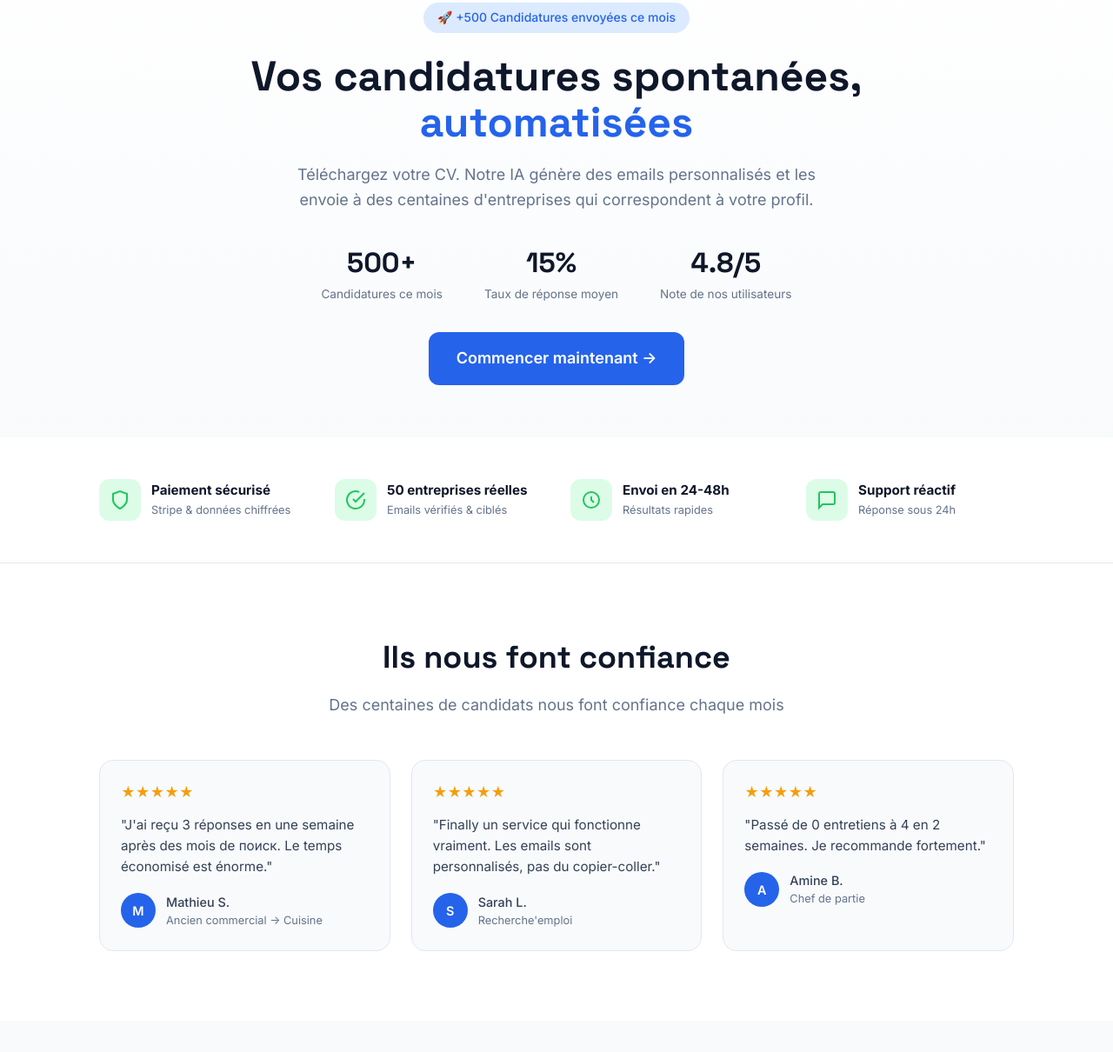
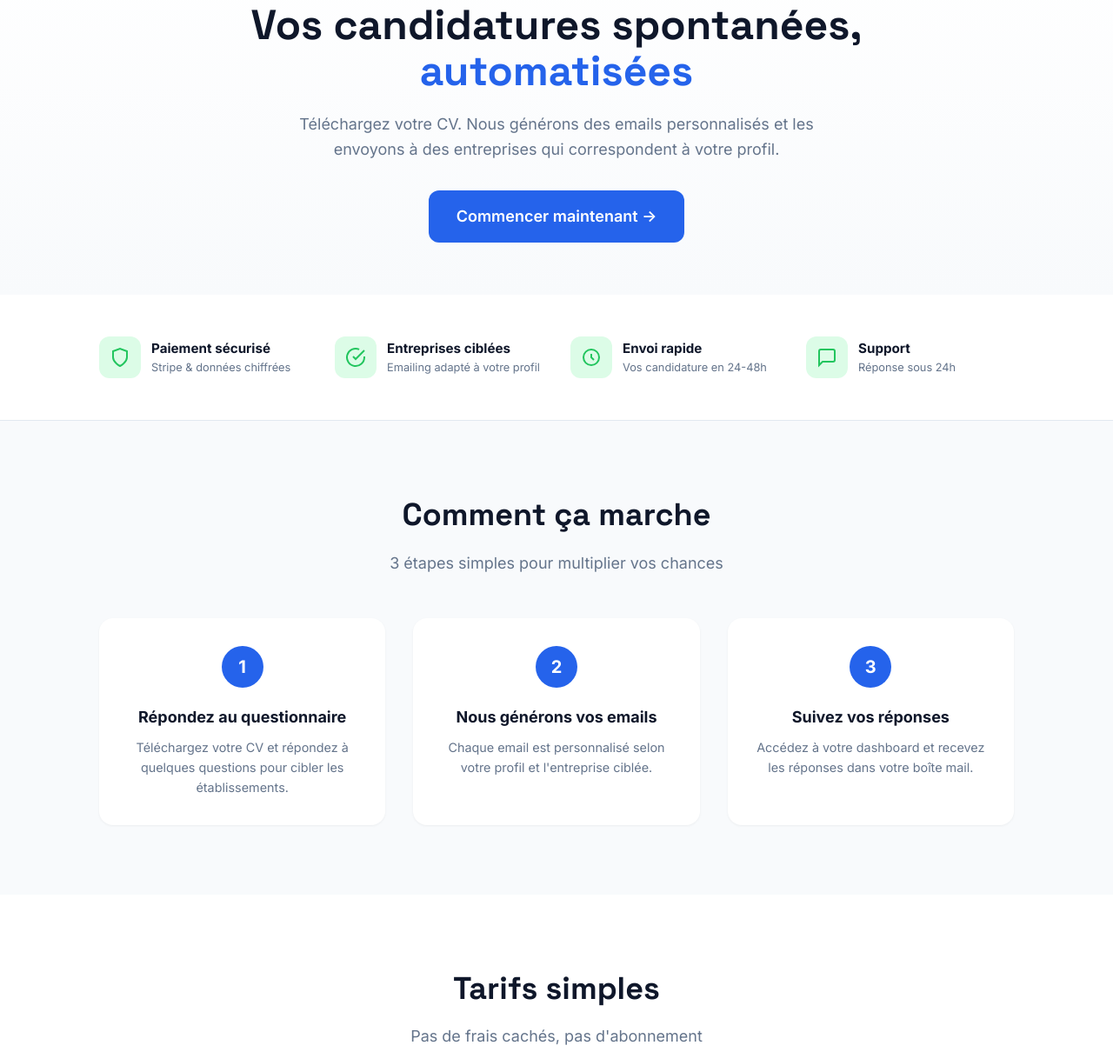
Before and after one commit to yasbig/candidature-facile, a website: page index.html in a window 1280 px wide. Shown: the part 148-1358 px from the top of the page at 87% size. Drawn offline with Linux system fonts and the light colour scheme.

Commit message:
fix: removed fake testimonials and stats - honest content

```diff
--- a/index.html
+++ b/index.html
@@ -21,14 +21,9 @@
     nav a:hover { color: var(--primary); }
     nav a.cta { background: var(--primary); color: var(--white); padding: 10px 20px; border-radius: 8px; margin-left: 16px; }
     .hero { padding: 80px 0 60px; text-align: center; background: linear-gradient(180deg, var(--white) 0%, var(--bg) 100%); }
-    .hero-badge { display: inline-block; background: #dbeafe; color: var(--primary); padding: 6px 16px; border-radius: 20px; font-size: 0.875rem; font-weight: 500; margin-bottom: 24px; }
     .hero h1 { font-family: 'Space Grotesk', sans-serif; font-size: 3rem; font-weight: 700; color: var(--secondary); line-height: 1.1; margin-bottom: 20px; }
     .hero h1 span { color: var(--primary); }
     .hero p { font-size: 1.125rem; color: var(--text-light); max-width: 640px; margin: 0 auto 32px; }
-    .hero-stats { display: flex; justify-content: center; gap: 48px; margin-bottom: 32px; }
-    .hero-stat { text-align: center; }
-    .hero-stat .value { font-family: 'Space Grotesk', sans-serif; font-size: 2rem; font-weight: 700; color: var(--secondary); }
-    .hero-stat .label { font-size: 0.85rem; color: var(--text-light); }
     .hero-cta { display: inline-flex; align-items: center; gap: 8px; background: var(--primary); color: var(--white); padding: 16px 32px; border-radius: 12px; font-size: 1.125rem; font-weight: 600; text-decoration: none; transition: all 0.2s; }
     .hero-cta:hover { background: var(--primary-dark); transform: translateY(-2px); }
 
@@ -40,17 +35,6 @@
     .trust-icon svg { width: 24px; height: 24px; color: var(--success); }
     .trust-item h4 { font-size: 0.95rem; color: var(--secondary); }
     .trust-item p { font-size: 0.8rem; color: var(--text-light); }
-
-    /* TESTIMONIALS */
-    .testimonials { padding: 80px 0; background: var(--white); }
-    .testimonials-grid { display: grid; grid-template-columns: repeat(3, 1fr); gap: 24px; }
-    .testimonial-card { background: var(--bg); padding: 24px; border-radius: 16px; border: 1px solid var(--border); }
-    .testimonial-card .stars { color: var(--warning); margin-bottom: 12px; }
-    .testimonial-card p { font-size: 0.95rem; margin-bottom: 16px; line-height: 1.6; }
-    .testimonial-card .author { display: flex; align-items: center; gap: 12px; }
-    .testimonial-card .avatar { width: 40px; height: 40px; background: var(--primary); border-radius: 50%; display: flex; align-items: center; justify-content: center; color: var(--white); font-weight: 600; font-size: 0.9rem; }
-    .testimonial-card .name { font-weight: 500; font-size: 0.9rem; }
-    .testimonial-card .role { font-size: 0.8rem; color: var(--text-light); }
 
     /* HOW IT WORKS */
     .steps { padding: 80px 0; background: var(--bg); }
@@ -93,13 +77,12 @@
     /* FOOTER */
     footer { background: var(--secondary); color: #94a3b8; padding: 48px 0; text-align: center; }
     footer a { color: var(--white); text-decoration: none; }
-    footer .payments { display: flex; justify-content: center; gap: 16px; margin-top: 16px; }
+    footer .payments { display: flex; justify-content: center; gap: 16px; margin-top: 16px; flex-wrap: wrap; }
     footer .payments span { background: rgba(255,255,255,0.1); padding: 8px 16px; border-radius: 6px; font-size: 0.85rem; }
 
     @media (max-width: 768px) {
       .hero h1 { font-size: 2rem; }
-      .hero-stats { flex-direction: column; gap: 24px; }
-      .trust-grid, .testimonials-grid, .steps-grid, .pricing-grid { grid-template-columns: 1fr; }
+      .trust-grid, .steps-grid, .pricing-grid { grid-template-columns: 1fr; }
       .pricing-card.featured { transform: none; }
     }
   </style>
@@ -118,25 +101,8 @@
 
   <section class="hero">
     <div class="container">
-      <span class="hero-badge">🚀 +500 Candidatures envoyées ce mois</span>
       <h1>Vos candidatures spontanées,<br><span>automatisées</span></h1>
-      <p>Téléchargez votre CV. Notre IA génère des emails personnalisés et les envoie à des centaines d'entreprises qui correspondent à votre profil.</p>
-
-      <div class="hero-stats">
-        <div class="hero-stat">
-          <div class="value">500+</div>
-          <div class="label">Candidatures ce mois</div>
-        </div>
-        <div class="hero-stat">
-          <div class="value">15%</div>
-          <div class="label">Taux de réponse moyen</div>
-        </div>
-        <div class="hero-stat">
-          <div class="value">4.8/5</div>
-          <div class="label">Note de nos utilisateurs</div>
-        </div>
-      </div>
-
+      <p>Téléchargez votre CV. Nous générons des emails personnalisés et les envoyons à des entreprises qui correspondent à votre profil.</p>
       <a href="checkout.html" class="hero-cta">Commencer maintenant →</a>
     </div>
   </section>
@@ -151,51 +117,15 @@
         </div>
         <div class="trust-item">
           <div class="trust-icon"><svg viewBox="0 0 24 24" fill="none" stroke="currentColor" stroke-width="2"><path d="M22 11.08V12a10 10 0 1 1-5.93-9.14"/><polyline points="22 4 12 14.01 9 11.01"/></svg></div>
-          <div><h4>50 entreprises réelles</h4><p>Emails vérifiés & ciblés</p></div>
+          <div><h4>Entreprises ciblées</h4><p>Emailing adapté à votre profil</p></div>
         </div>
         <div class="trust-item">
           <div class="trust-icon"><svg viewBox="0 0 24 24" fill="none" stroke="currentColor" stroke-width="2"><path d="M12 8v4l3 3m6-3a9 9 0 11-18 0 9 9 0 0118 0z"/></svg></div>
-          <div><h4>Envoi en 24-48h</h4><p>Résultats rapides</p></div>
+          <div><h4>Envoi rapide</h4><p>Vos candidature en 24-48h</p></div>
         </div>
         <div class="trust-item">
           <div class="trust-icon"><svg viewBox="0 0 24 24" fill="none" stroke="currentColor" stroke-width="2"><path d="M21 15a2 2 0 01-2 2H7l-4 4V5a2 2 0 012-2h14a2 2 0 012 2z"/></svg></div>
-          <div><h4>Support réactif</h4><p>Réponse sous 24h</p></div>
-        </div>
-      </div>
-    </div>
-  </section>
-
-  <!-- TESTIMONIALS -->
-  <section class="testimonials">
-    <div class="container">
-      <div class="section-header">
-        <h2>Ils nous font confiance</h2>
-        <p>Des centaines de candidats nous font confiance chaque mois</p>
-      </div>
-      <div class="testimonials-grid">
-        <div class="testimonial-card">
-          <div class="stars">★★★★★</div>
-          <p>"J'ai reçu 3 réponses en une semaine après des mois de поиск. Le temps économisé est énorme."</p>
-          <div class="author">
-            <div class="avatar">M</div>
-            <div><div class="name">Mathieu S.</div><div class="role">Ancien commercial → Cuisine</div></div>
-          </div>
-        </div>
-        <div class="testimonial-card">
-          <div class="stars">★★★★★</div>
-          <p>"Finally un service qui fonctionne vraiment. Les emails sont personnalisés, pas du copier-coller."</p>
-          <div class="author">
-            <div class="avatar">S</div>
-            <div><div class="name">Sarah L.</div><div class="role">Recherche'emploi</div></div>
-          </div>
-        </div>
-        <div class="testimonial-card">
-          <div class="stars">★★★★★</div>
-          <p>"Passé de 0 entretiens à 4 en 2 semaines. Je recommande fortement."</p>
-          <div class="author">
-            <div class="avatar">A</div>
-            <div><div class="name">Amine B.</div><div class="role">Chef de partie</div></div>
-          </div>
+          <div><h4>Support</h4><p>Réponse sous 24h</p></div>
         </div>
       </div>
     </div>
@@ -216,13 +146,13 @@
         </div>
         <div class="step-card">
           <div class="step-number">2</div>
-          <h3>Notre IA génère vos emails</h3>
+          <h3>Nous générons vos emails</h3>
           <p>Chaque email est personnalisé selon votre profil et l'entreprise ciblée.</p>
         </div>
         <div class="step-card">
           <div class="step-number">3</div>
           <h3>Suivez vos réponses</h3>
-          <p>Accédez à votre dashboard et recevez les réponses directement dans votre boîte mail.</p>
+          <p>Accédez à votre dashboard et recevez les réponses dans votre boîte mail.</p>
         </div>
       </div>
     </div>
@@ -243,24 +173,22 @@
           <ul class="pricing-features">
             <li><svg viewBox="0 0 24 24" fill="none" stroke="currentColor" stroke-width="2"><polyline points="20 6 9 17 4 12"/></svg>10 candidatures</li>
             <li><svg viewBox="0 0 24 24" fill="none" stroke="currentColor" stroke-width="2"><polyline points="20 6 9 17 4 12"/></svg>Emails personnalisés</li>
-            <li><svg viewBox="0 0 24 24" fill="none" stroke="currentColor" stroke-width="2"><polyline points="20 6 9 17 4 12"/></svg>Dashboard basique</li>
-            <li><svg viewBox="0 0 24 24" fill="none" stroke="currentColor" stroke-width="2"><polyline points="20 6 9 17 4 12"/></svg>Support email</li>
+            <li><svg viewBox="0 0 24 24" fill="none" stroke="currentColor" stroke-width="2"><polyline points="20 6 9 17 4 12"/></svg>Dashboard</li>
           </ul>
           <a href="checkout.html?plan=test" class="pricing-btn">Essayer</a>
         </div>
 
         <div class="pricing-card featured">
           <div class="badge">PLUS POPULAIRE</div>
-          <h3>Pack Complet</h3>
+          <h3>Complet</h3>
           <div class="price">29<span>€</span></div>
-          <p class="desc">Pour une recherche active d'emploi</p>
+          <p class="desc">Pour une recherche active</p>
           <ul class="pricing-features">
             <li><svg viewBox="0 0 24 24" fill="none" stroke="currentColor" stroke-width="2"><polyline points="20 6 9 17 4 12"/></svg>50 candidatures</li>
             <li><svg viewBox="0 0 24 24" fill="none" stroke="currentColor" stroke-width="2"><polyline points="20 6 9 17 4 12"/></svg>Emails personnalisés</li>
             <li><svg viewBox="0 0 24 24" fill="none" stroke="currentColor" stroke-width="2"><polyline points="20 6 9 17 4 12"/></svg>Dashboard complet</li>
             <li><svg viewBox="0 0 24 24" fill="none" stroke="currentColor" stroke-width="2"><polyline points="20 6 9 17 4 12"/></svg>Suivi des réponses</li>
-            <li><svg viewBox="0 0 24 24" fill="none" stroke="currentColor" stroke-width="2"><polyline points="20 6 9 17 4 12"/></svg>Relance automatique</li>
-            <li><svg viewBox="0 0 24 24" fill="none" stroke="currentColor" stroke-width="2"><polyline points="20 6 9 17 4 12"/></svg>Support prioritaire</li>
+            <li><svg viewBox="0 0 24 24" fill="none" stroke="currentColor" stroke-width="2"><polyline points="20 6 9 17 4 12"/></svg>Support email</li>
           </ul>
           <a href="checkout.html?plan=complet" class="pricing-btn">Commander</a>
         </div>
@@ -271,11 +199,10 @@
           <p class="desc">Pour maximiser vos chances</p>
           <ul class="pricing-features">
             <li><svg viewBox="0 0 24 24" fill="none" stroke="currentColor" stroke-width="2"><polyline points="20 6 9 17 4 12"/></svg>100 candidatures</li>
-            <li><svg viewBox="0 0 24 24" fill="none" stroke="currentColor" stroke-width="2"><polyline points="20 6 9 17 4 12"/></svg>Emails premium IA</li>
+            <li><svg viewBox="0 0 24 24" fill="none" stroke="currentColor" stroke-width="2"><polyline points="20 6 9 17 4 12"/></svg>Emails premium</li>
             <li><svg viewBox="0 0 24 24" fill="none" stroke="currentColor" stroke-width="2"><polyline points="20 6 9 17 4 12"/></svg>Dashboard illimité</li>
-            <li><svg viewBox="0 0 24 24" fill="none" stroke="currentColor" stroke-width="2"><polyline points="20 6 9 17 4 12"/></svg>Relances illimitées</li>
-            <li><svg viewBox="0 0 24 24" fill="none" stroke="currentColor" stroke-width="2"><polyline points="20 6 9 17 4 12"/></svg>1h coaching inclus</li>
-            <li><svg viewBox="0 0 24 24" fill="none" stroke="currentColor" stroke-width="2"><polyline points="20 6 9 17 4 12"/></svg>Support VIP</li>
+            <li><svg viewBox="0 0 24 24" fill="none" stroke="currentColor" stroke-width="2"><polyline points="20 6 9 17 4 12"/></svg>Relances</li>
+            <li><svg viewBox="0 0 24 24" fill="none" stroke="currentColor" stroke-width="2"><polyline points="20 6 9 17 4 12"/></svg>Support prioritaire</li>
           </ul>
           <a href="checkout.html?plan=premium" class="pricing-btn">Commander</a>
         </div>
@@ -292,19 +219,19 @@
       <div class="faq-grid">
         <div class="faq-item">
           <h4>Combien de temps pour recevoir les réponses ?</h4>
-          <p>Les premiers retours arrivent généralement sous 3 à 7 jours. Le taux de réponse moyen est de 15%.</p>
+          <p>Cela dépend du marché et de votre profil. En général, les premiers retours arrivent sous 5 à 15 jours.</p>
         </div>
         <div class="faq-item">
           <h4>Les emails sont-ils vraiment personnalisés ?</h4>
-          <p>Oui ! Chaque email est généré en fonction de votre profil, votre expérience et l'entreprise ciblée.</p>
+          <p>Oui. Chaque email est adapté à votre profil, votre expérience et l'entreprise ciblée.</p>
         </div>
         <div class="faq-item">
-          <h4>Puis-je essereposer de nouveau après ?</h4>
-          <p>Bien sûr. Vous pouvez racheter un pack à tout moment pour une nouvelle campagne.</p>
+          <h4>Puis-je réutiliser le service après ?</h4>
+          <p>Oui. Vous pouvez racheter un pack à tout moment pour une nouvelle campagne.</p>
         </div>
         <div class="faq-item">
-          <h4>Que se passe-t-il si je n'ai pas de réponses ?</h4>
-          <p>Nous offrons une seconde campagne gratuite si aucun résultat après 30 jours (Conditions applicables).</p>
+          <h4>Quelle est votre politique de remboursement ?</h4>
+          <p>Si aucune candidature n'a été envoyée, nous vous remboursons intégralement sous 14 jours.</p>
         </div>
       </div>
     </div>
@@ -316,7 +243,6 @@
       <div class="payments">
         <span>💳 Paiement sécurisé</span>
         <span>🔒 Données chiffrées</span>
-        <span>✓ Satisfaction garantie</span>
       </div>
     </div>
   </footer>
```
